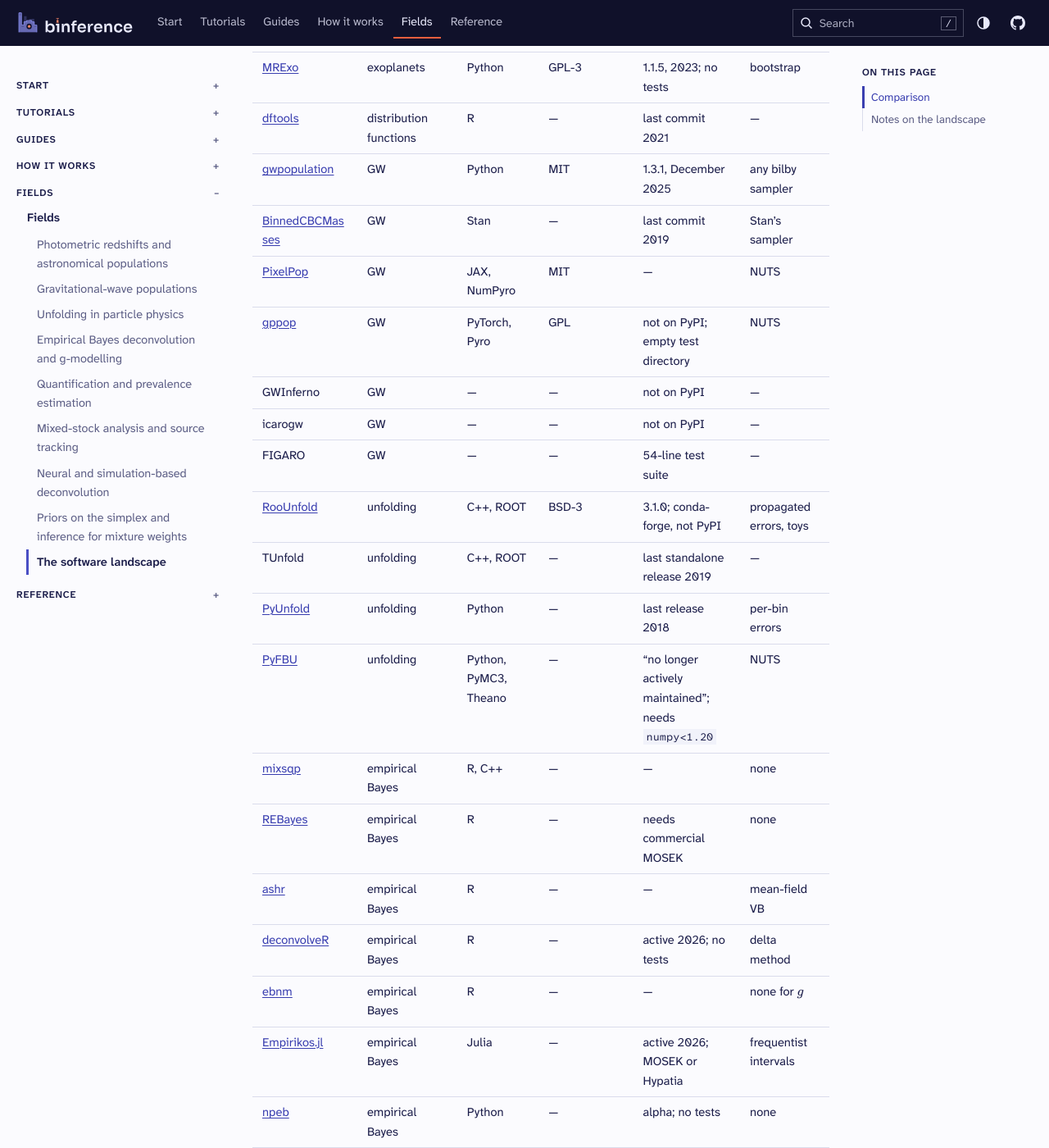
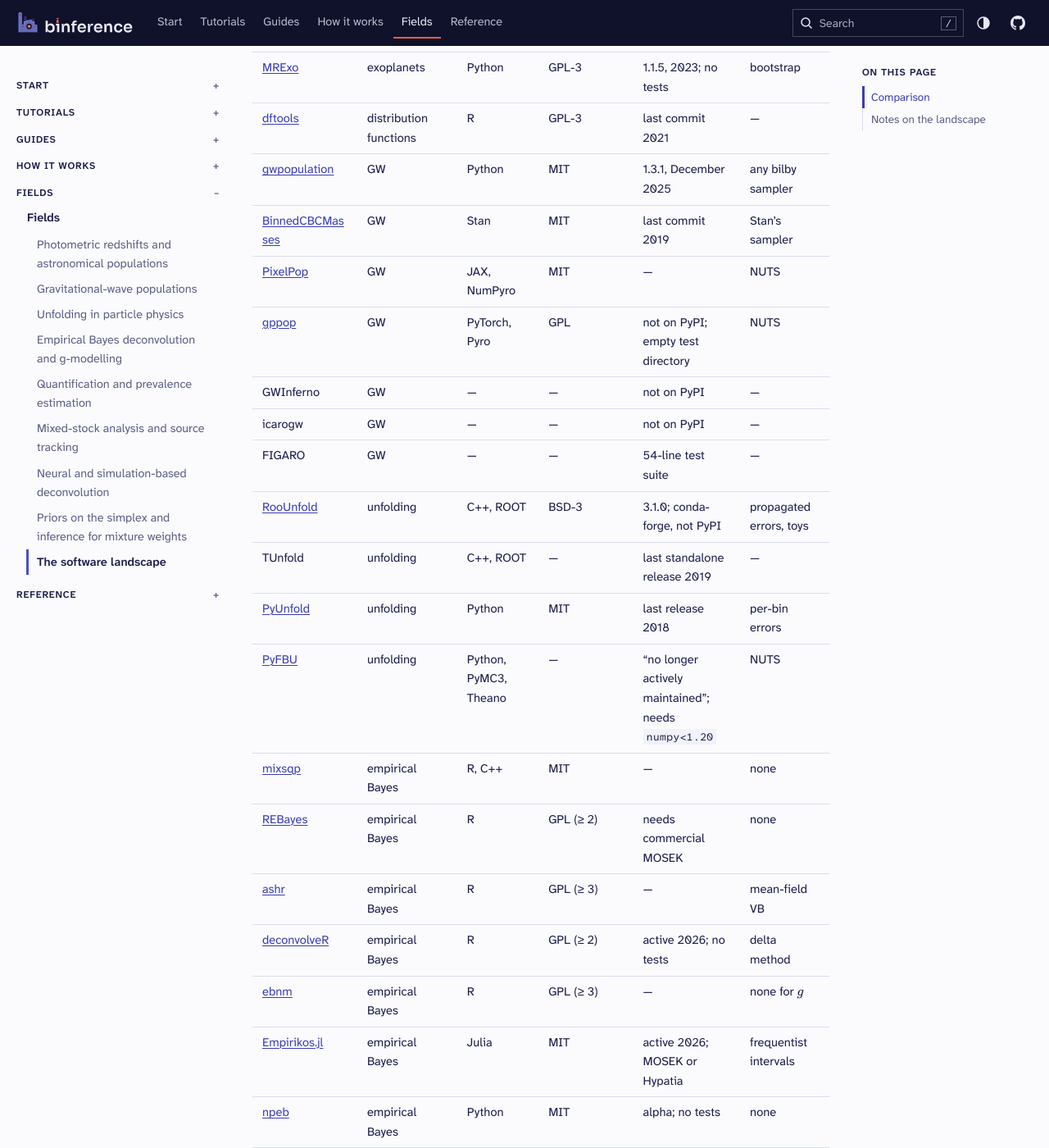
Before and after one commit to joshspeagle/binference, a Sphinx documentation site: the page built from docs/fields/software.md, in a window 1280 px wide and 1400 px high, scrolled down 1374 px. Shown: the whole window at 82% size. Built offline with Sphinx 7.4.7, drawn with Linux system fonts in a browser that asks for light colours.

Commit message:
Fix the Fields review findings on attribution, licences and IBU
Co-Authored-By: Claude Opus 5.5 <noreply@anthropic.com>
Claude-Session: https://claude.ai/code/session_01De68Qguk82R9FGTNQYmYnz

```diff
--- a/docs/fields/software.md
+++ b/docs/fields/software.md
@@ -29,9 +29,9 @@ census recorded nothing.
 | [DR25-occurrence-public](https://github.com/stevepur/DR25-occurrence-public) | occurrence rates | — | — | "not intended to be used by the community" | — |
 | [PosteriorStacker](https://github.com/JohannesBuchner/PosteriorStacker) | astronomy | Python | GPL/AGPL, inconsistent | 0.6.4, September 2026 | nested sampling |
 | [MRExo](https://github.com/shbhuk/mrexo) | exoplanets | Python | GPL-3 | 1.1.5, 2023; no tests | bootstrap |
-| [dftools](https://github.com/obreschkow/dftools) | distribution functions | R | — | last commit 2021 | — |
+| [dftools](https://github.com/obreschkow/dftools) | distribution functions | R | GPL-3 | last commit 2021 | — |
 | [gwpopulation](https://github.com/ColmTalbot/gwpopulation) | GW | Python | MIT | 1.3.1, December 2025 | any bilby sampler |
-| [BinnedCBCMasses](https://git.ligo.org/RatesAndPopulations/BinnedCBCMasses) | GW | Stan | — | last commit 2019 | Stan's sampler |
+| [BinnedCBCMasses](https://git.ligo.org/RatesAndPopulations/BinnedCBCMasses) | GW | Stan | MIT | last commit 2019 | Stan's sampler |
 | [PixelPop](https://git.ligo.org/jack.heinzel/pixelpop) | GW | JAX, NumPyro | MIT | — | NUTS |
 | [gppop](https://github.com/AnaryaRay1/gppop) | GW | PyTorch, Pyro | GPL | not on PyPI; empty test directory | NUTS |
 | GWInferno | GW | — | — | not on PyPI | — |
@@ -39,16 +39,16 @@ census recorded nothing.
 | FIGARO | GW | — | — | 54-line test suite | — |
 | [RooUnfold](https://gitlab.cern.ch/RooUnfold/RooUnfold) | unfolding | C++, ROOT | BSD-3 | 3.1.0; conda-forge, not PyPI | propagated errors, toys |
 | TUnfold | unfolding | C++, ROOT | — | last standalone release 2019 | — |
-| [PyUnfold](https://github.com/jrbourbeau/pyunfold) | unfolding | Python | — | last release 2018 | per-bin errors |
+| [PyUnfold](https://github.com/jrbourbeau/pyunfold) | unfolding | Python | MIT | last release 2018 | per-bin errors |
 | [PyFBU](https://github.com/pyFBU/fbu) | unfolding | Python, PyMC3, Theano | — | "no longer actively maintained"; needs `numpy<1.20` | NUTS |
-| [mixsqp](https://cran.r-project.org/package=mixsqp) | empirical Bayes | R, C++ | — | — | none |
-| [REBayes](https://cran.r-project.org/package=REBayes) | empirical Bayes | R | — | needs commercial MOSEK | none |
-| [ashr](https://cran.r-project.org/package=ashr) | empirical Bayes | R | — | — | mean-field VB |
-| [deconvolveR](https://github.com/bnaras/deconvolveR) | empirical Bayes | R | — | active 2026; no tests | delta method |
-| [ebnm](https://cran.r-project.org/package=ebnm) | empirical Bayes | R | — | — | none for $g$ |
-| [Empirikos.jl](https://github.com/nignatiadis/Empirikos.jl) | empirical Bayes | Julia | — | active 2026; MOSEK or Hypatia | frequentist intervals |
-| [npeb](https://github.com/jake-soloff/NPEB) | empirical Bayes | Python | — | alpha; no tests | none |
-| [mixsqpx](https://pypi.org/project/mixsqpx/) | empirical Bayes | Python, JAX | — | alpha; Python 3.12 only | none |
+| [mixsqp](https://cran.r-project.org/package=mixsqp) | empirical Bayes | R, C++ | MIT | — | none |
+| [REBayes](https://cran.r-project.org/package=REBayes) | empirical Bayes | R | GPL (≥ 2) | needs commercial MOSEK | none |
+| [ashr](https://cran.r-project.org/package=ashr) | empirical Bayes | R | GPL (≥ 3) | — | mean-field VB |
+| [deconvolveR](https://github.com/bnaras/deconvolveR) | empirical Bayes | R | GPL (≥ 2) | active 2026; no tests | delta method |
+| [ebnm](https://cran.r-project.org/package=ebnm) | empirical Bayes | R | GPL (≥ 3) | — | none for $g$ |
+| [Empirikos.jl](https://github.com/nignatiadis/Empirikos.jl) | empirical Bayes | Julia | MIT | active 2026; MOSEK or Hypatia | frequentist intervals |
+| [npeb](https://github.com/jake-soloff/NPEB) | empirical Bayes | Python | MIT | alpha; no tests | none |
+| [mixsqpx](https://pypi.org/project/mixsqpx/) | empirical Bayes | Python, JAX | MIT | alpha; Python 3.12 only | none |
 | [QuaPy](https://github.com/HLT-ISTI/QuaPy) | quantification | Python | BSD-3 | 0.2.3, October 2026; 16 test modules | NUTS; bootstrap regions |
 | mlquantify | quantification | Python | BSD-3 | — | bootstrap regions |
 | [qunfold](https://github.com/mirkobunse/qunfold) | quantification, unfolding | Python | — | — | none |
```
Also changed, not shown: docs/design/python-patterns.md (+1 -1 lines), docs/fields/astronomy.md (+2 -4 lines), docs/fields/gravitational-waves.md (+8 -4 lines), docs/fields/unfolding.md (+2 -2 lines), docs/index.md (+2 -1 lines), 1 other file.
